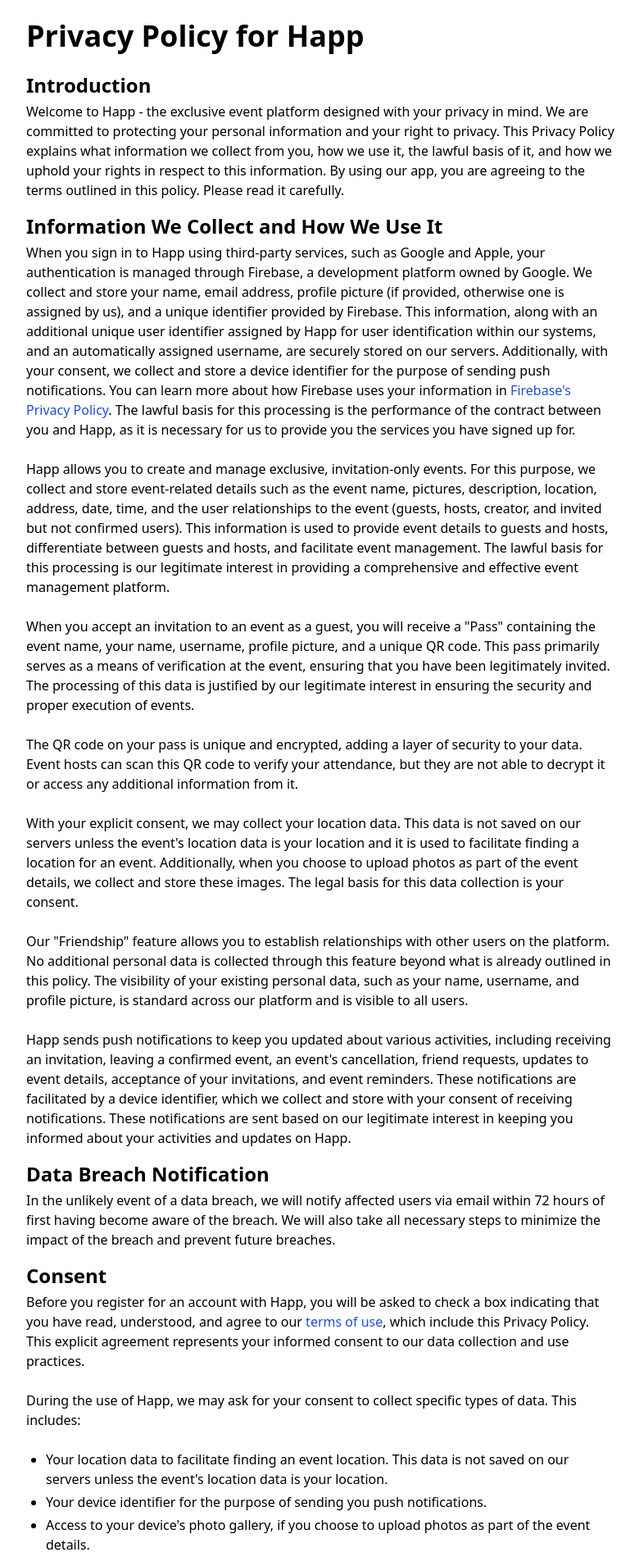
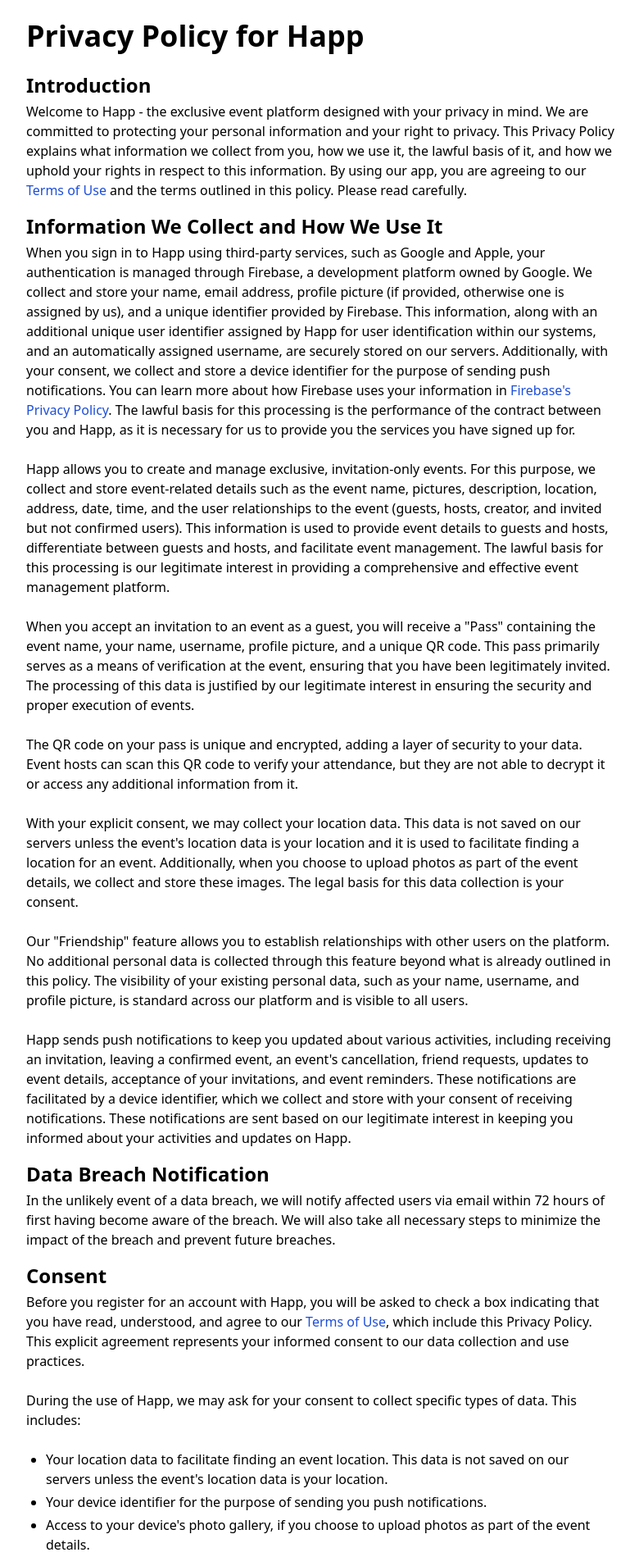
Before and after one commit to juanmartin8a/HappWebsite, a SvelteKit app: page /legal/privacy-policy in a window 1280 px wide. Shown: the top 1899 px of the page at 82% size, without its empty margins (248-1028 px from the left). Built offline with nearby package versions, Linux system fonts and the light colour scheme.

Commit message:
small fix

```diff
--- a/src/routes/legal/privacy-policy/+page.svelte
+++ b/src/routes/legal/privacy-policy/+page.svelte
@@ -7,7 +7,7 @@
     <h1 class="text-3xl sm:text-4xl font-semibold pb-6">Privacy Policy for Happ</h1>
 
     <h2 class="text-xl sm:text-2xl font-semibold pb-1">Introduction</h2>
-    <p class="pb-4">Welcome to Happ - the exclusive event platform designed with your privacy in mind. We are committed to protecting your personal information and your right to privacy. This Privacy Policy explains what information we collect from you, how we use it, the lawful basis of it, and how we uphold your rights in respect to this information. By using our app, you are agreeing to the terms outlined in this policy. Please read it carefully.</p>
+    <p class="pb-4">Welcome to Happ - the exclusive event platform designed with your privacy in mind. We are committed to protecting your personal information and your right to privacy. This Privacy Policy explains what information we collect from you, how we use it, the lawful basis of it, and how we uphold your rights in respect to this information. By using our app, you are agreeing to our <a href="https://www.happ.rsvp/legal/terms-of-use" target="_blank" class="text-blue-700">Terms of Use</a> and the terms outlined in this policy. Please read carefully.</p>
 
     <h2 class="text-xl sm:text-2xl font-semibold pb-1">Information We Collect and How We Use It</h2>
     <p class="pb-4">
@@ -25,7 +25,7 @@
 
     <h2 class="text-xl sm:text-2xl font-semibold pb-1">Consent</h2>
     <p class="">
-      Before you register for an account with Happ, you will be asked to check a box indicating that you have read, understood, and agree to our <a href="https://www.happ.rsvp/legal/terms-of-use" target="_blank" class="text-blue-700">terms of use</a>, which include this Privacy Policy. This explicit agreement represents your informed consent to our data collection and use practices.<br><br>
+      Before you register for an account with Happ, you will be asked to check a box indicating that you have read, understood, and agree to our <a href="https://www.happ.rsvp/legal/terms-of-use" target="_blank" class="text-blue-700">Terms of Use</a>, which include this Privacy Policy. This explicit agreement represents your informed consent to our data collection and use practices.<br><br>
 
       During the use of Happ, we may ask for your consent to collect specific types of data. This includes:<br><br>
     </p>
```
